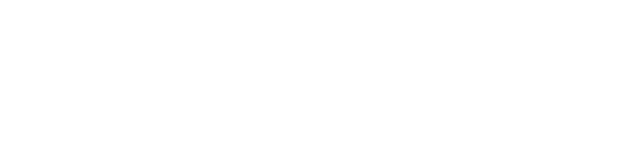
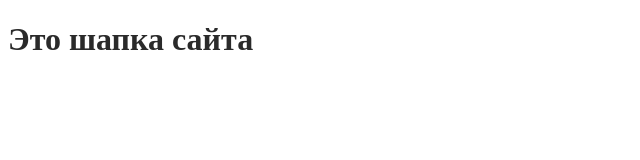
Before and after one commit to xXMrSnakeXx/github-tutorial, a plain HTML site: page index.html in a window 1280 px wide. Shown: the whole page, without its empty margins (0-640 px from the left). Drawn offline with Linux system fonts and the light colour scheme.

Commit message:
Добавляет стили и заголовок

```diff
--- a/index.html
+++ b/index.html
@@ -5,8 +5,9 @@
     <meta http-equiv="X-UA-Compatible" content="IE=edge">
     <meta name="viewport" content="width=device-width, initial-scale=1.0">
     <title>Git rules!</title>
+    <link rel="stylesheet" href="css/styles.css">
 </head>
 <body>
-
+   <h1>Это шапка сайта</h1>
 </body>
 </html>
```
